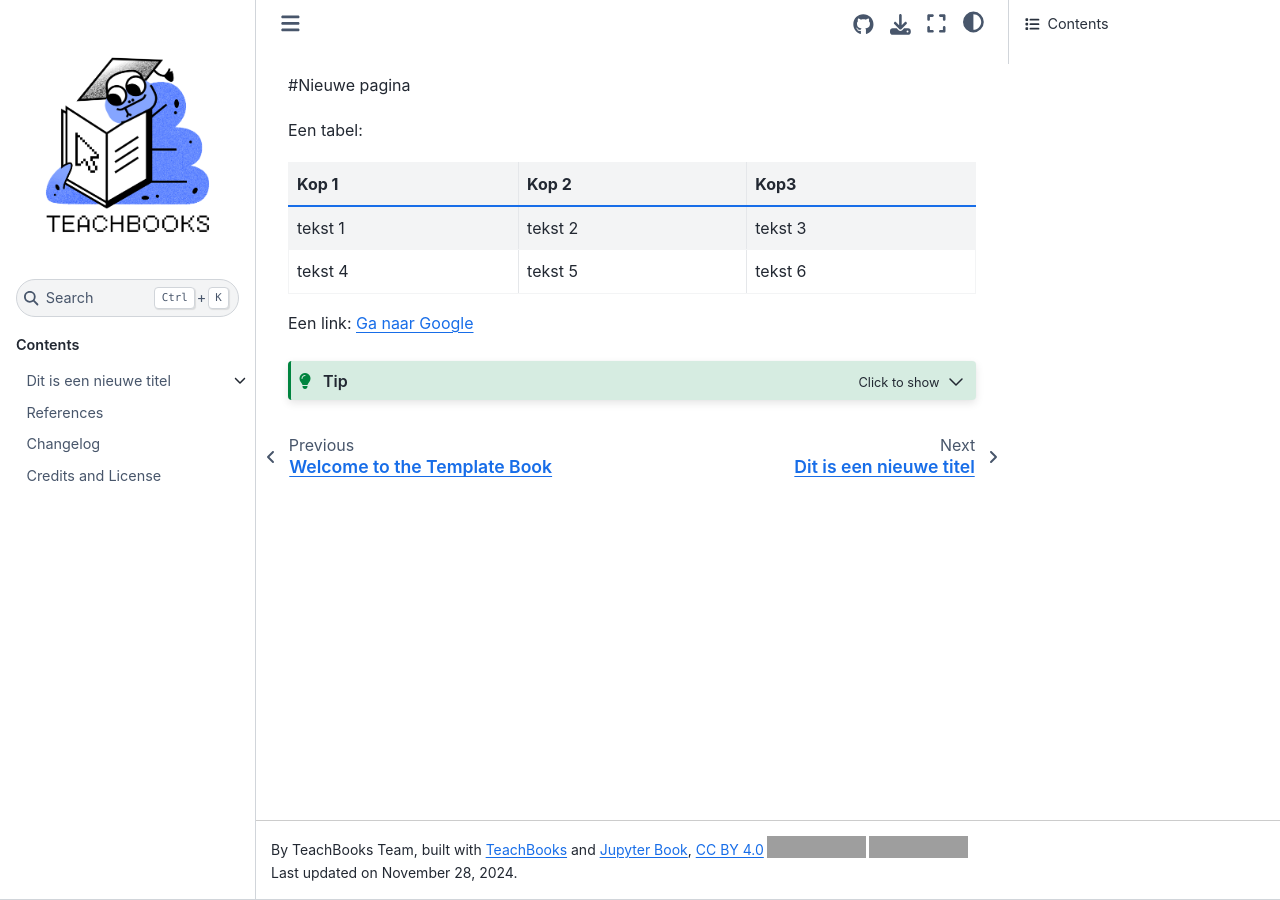
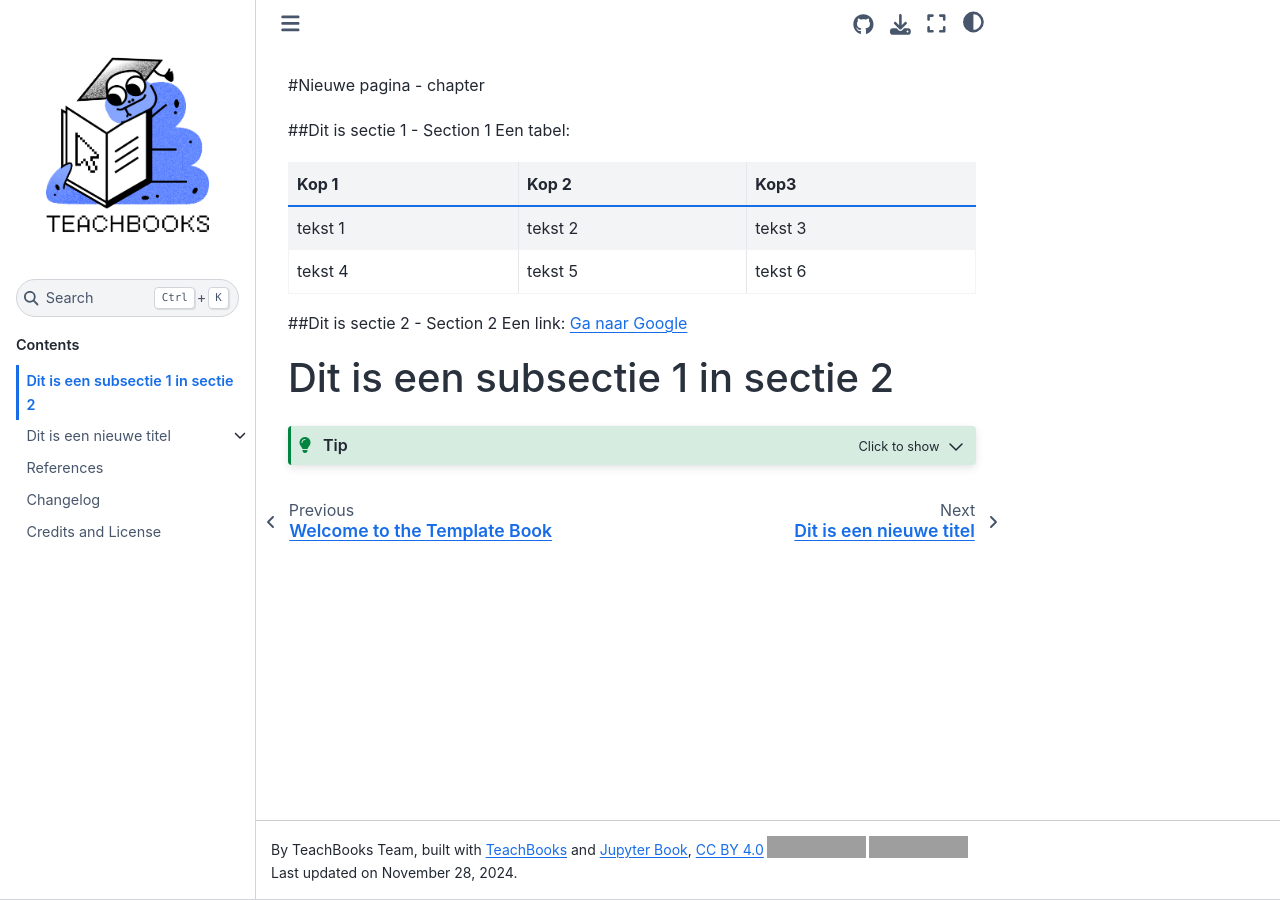
Before and after one commit to Rloggen/testtraining1, a Jupyter Book: the page built from book/some_content/nieuwe_pagina.md, in a window 1280 px wide. Built offline with Jupyter Book 1.0.4 settings and Sphinx 7.4.7 and the Sphinx Book theme 1.1.4, drawn with Linux system fonts in a browser that asks for light colours; comment, search, counter and statistics services are not loaded; grey boxes are pictures that could not be loaded.

Commit message:
Update nieuwe_pagina.md

````diff
--- a/book/some_content/nieuwe_pagina.md
+++ b/book/some_content/nieuwe_pagina.md
@@ -1,14 +1,17 @@
-#Nieuwe pagina
+#Nieuwe pagina - chapter
 
+##Dit is sectie 1 - Section 1
 Een tabel:
 |Kop 1|Kop 2|Kop3|
 |---|---|---|
 |tekst 1|tekst 2|tekst 3|
 |tekst 4|tekst 5|tekst 6|
 
+##Dit is sectie 2 - Section 2
 Een link:
 [Ga naar Google](https://www.google.nl)
 
+### Dit is een subsectie 1  in sectie 2
 ```{tip}
     :class: dropdown
     Dit is een dropdown
````
